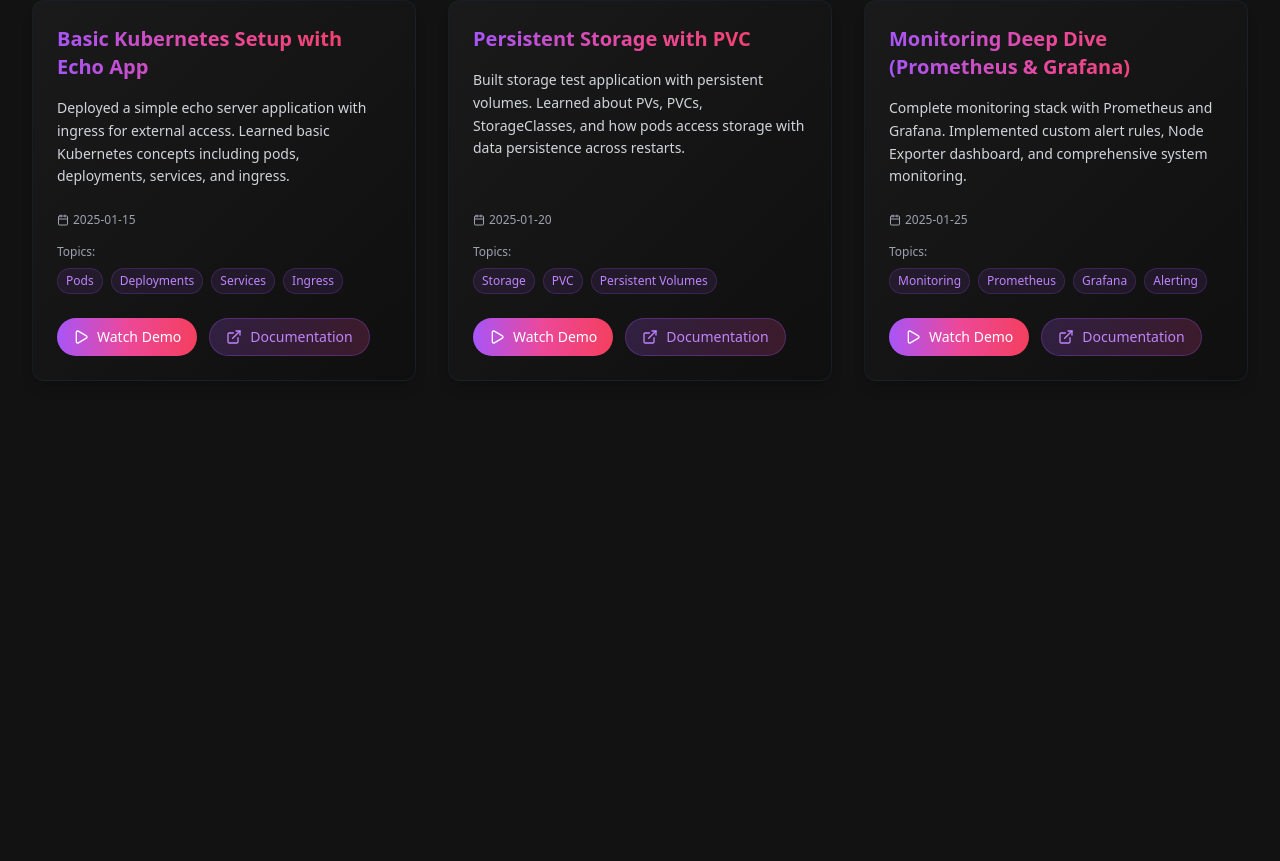
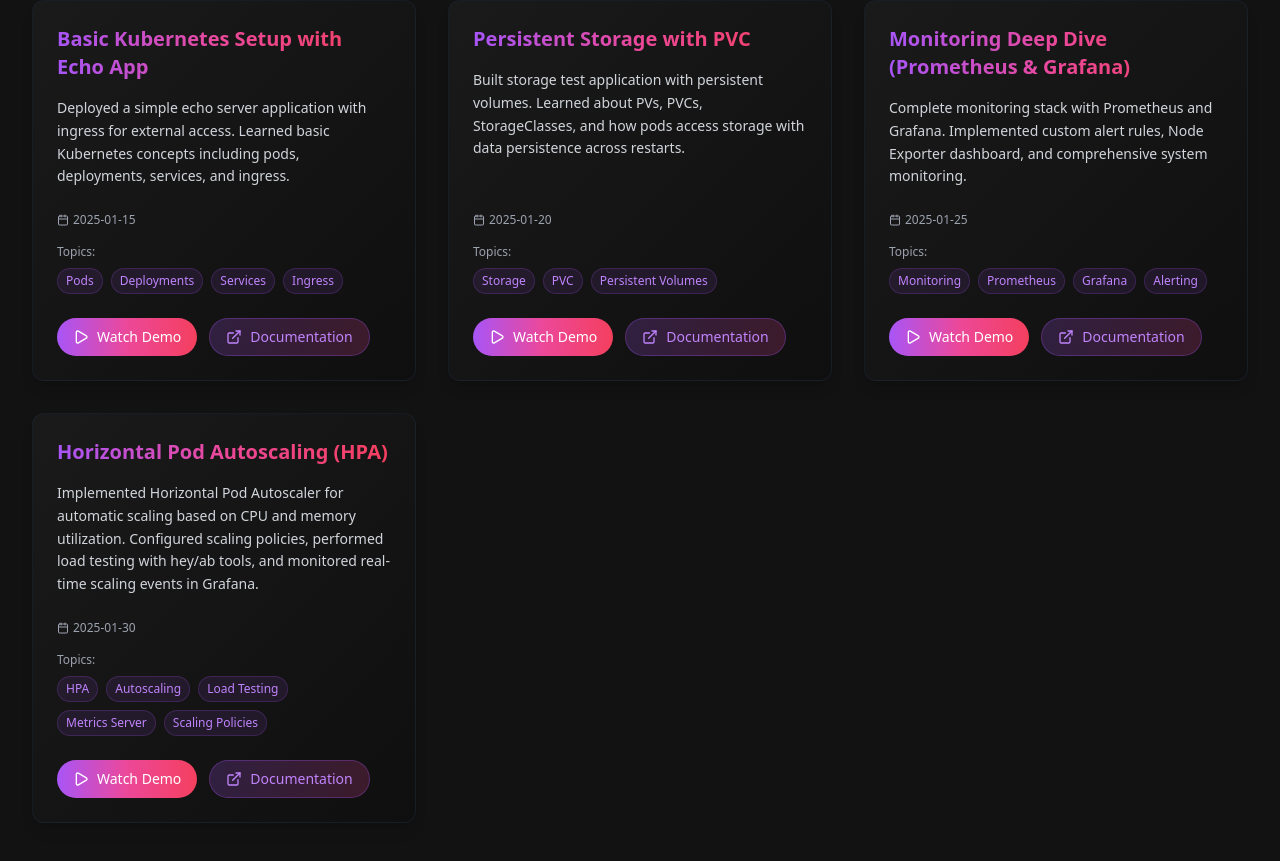
Before and after one commit to umar11b/k3s-showcase, a Next.js app: page / in a window 1280 px wide. Shown: the part 534-1395 px from the top of the page. Before the commit the page ends 979 px from the top, so only its background shows below. Built offline with nearby package versions, Linux system fonts and the light colour scheme.

Commit message:
created card for lab 4

```diff
--- a/src/app/page.tsx
+++ b/src/app/page.tsx
@@ -50,6 +50,22 @@
     thumbnail: "/images/lab3-thumb.jpg",
     date: "2025-01-25",
     tags: ["Monitoring", "Prometheus", "Grafana", "Alerting"],
+  },
+  {
+    id: 4,
+    title: "Horizontal Pod Autoscaling (HPA)",
+    description:
+      "Implemented Horizontal Pod Autoscaler for automatic scaling based on CPU and memory utilization. Configured scaling policies, performed load testing with hey/ab tools, and monitored real-time scaling events in Grafana.",
+    videoUrl: "/videos/lab4-demo.mp4",
+    thumbnail: "/images/lab4-thumb.jpg",
+    date: "2025-01-30",
+    tags: [
+      "HPA",
+      "Autoscaling",
+      "Load Testing",
+      "Metrics Server",
+      "Scaling Policies",
+    ],
   },
 ];
 
```
